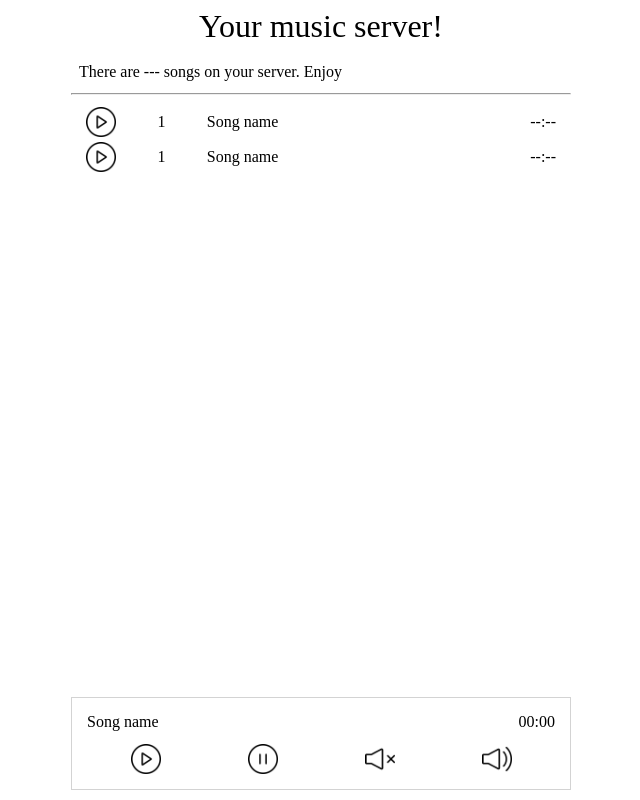
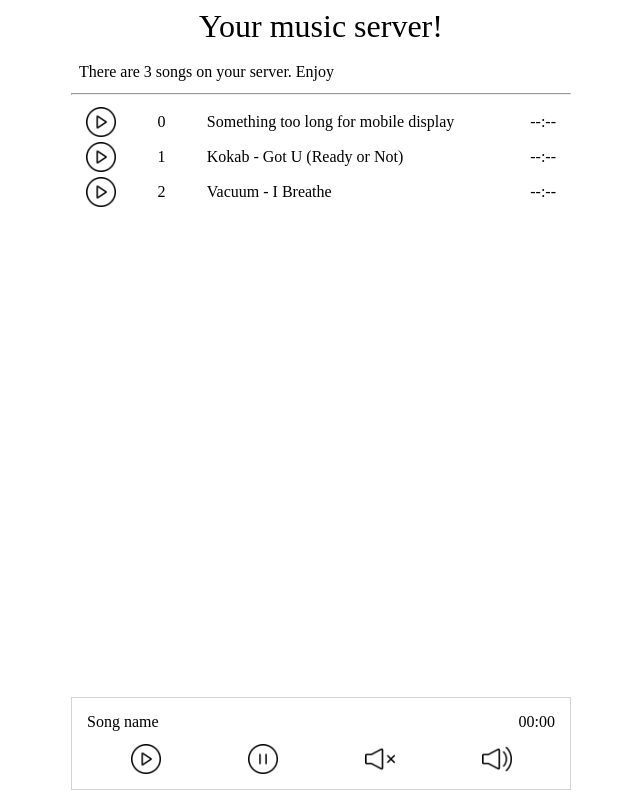
Before and after one commit to roman4i/music-server, a React (Create React App) app: page / in a window 1280 px wide. Shown: the whole page, without its empty margins (319-959 px from the left). Built offline with nearby package versions, Linux system fonts and the light colour scheme.

Commit message:
Added synthetic data (as API), jsx chnged to tsx, addede logic to components

```diff
--- a/package.json
+++ b/package.json
@@ -21,8 +21,7 @@
   "scripts": {
     "start": "react-scripts start",
     "build": "react-scripts build",
-    "test": "react-scripts test",
-    "eject": "react-scripts eject"
+    "local-server": "node server/server.js"
   },
   "eslintConfig": {
     "extends": [
--- a/src/components/App/App.tsx
+++ b/src/components/App/App.tsx
@@ -1,13 +1,23 @@
-import React from 'react';
+import React, { useState, useEffect } from 'react';
 import Head from '../Head/Head';
 import BodyBox from '../BodyBox/BodyBox';
 import PlayerBox from '../PlayerBox/PlayerBox';
 
+const synthData = [{"name":"Something too long for mobile display","link":"Alesso - Falling","id":0},{"name":"Kokab - Got U (Ready or Not)","link":"Kokab - Got U (Ready or Not).mp3","id":1},{"name":"Vacuum - I Breathe","link":"Vacuum - I Breathe.mp3","id":2}]
+
 function App() {
+  const [songsList, setSongsList] = useState(synthData);
+
+//   useEffect(() => {
+//     fetch('http://localhost:3001/getMusicList')
+//       .then(response => response.json())
+//       .then(result => setSongsList(result));
+//   }, []);
+
     return (
         <>
             <Head />
-        <BodyBox />
+            <BodyBox songsList={ songsList } />
             <PlayerBox />
         </>
     );
--- a/src/components/BodyBox/BodyBox.jsx
+++ b/src/components/BodyBox/BodyBox.tsx
@@ -3,12 +3,20 @@ import SongsData from '../SongsData/SongsData';
 import SongsBox from '../SongsBox/SongsBox';
 import './body-box-style.css';
 
-const BodyBox = () => {
+type props = {
+    songsList: {
+        name: string,
+        link: string,
+        id:number,
+    }[]
+}
+
+const BodyBox = ({ songsList }:props) => {
     return(
         <div className='bodyBox'>
-            <SongsData />
+            <SongsData count={ songsList.length } />
             <hr />
-            <SongsBox />
+            <SongsBox songs={ songsList } />
         </div>
     )
 }
--- a/src/components/SongBox/SongBox.jsx
+++ /dev/null
@@ -1,13 +0,0 @@
-import React from 'react';
-import PlayButton from '../buttons/PlayButton/PlayButton';
-import './song-box-style.css';
-
-const SongBox = () => {
-    return(
-        <div className='songBox'>
-            <PlayButton /> <div className='songNumber'>1</div> <div className='songName'>Song name</div> <div>--:--</div>
-        </div>
-    )
-}
-
-export default SongBox;
--- /dev/null
+++ b/src/components/SongBox/SongBox.tsx
@@ -0,0 +1,23 @@
+import React from 'react';
+import PlayButton from '../buttons/PlayButton/PlayButton';
+import './song-box-style.css';
+
+type props = {
+    songName: string,
+    link: string,
+    id: number,
+}
+
+const SongBox = (props:props) => {
+    const { songName, link, id } = props;
+    return(
+        <div className='songBox'>
+            <PlayButton />
+            <div className='songNumber'>{id}</div>
+            <div className='songName'>{songName}</div>
+            <div>--:--</div>
+        </div>
+    )
+}
+
+export default SongBox;
--- a/src/components/SongsBox/SongsBox.jsx
+++ /dev/null
@@ -1,14 +0,0 @@
-import React from 'react';
-import './songs-box-style.css';
-import SongBox from '../SongBox/SongBox';
-
-const SongsBox = () => {
-    return(
-        <div className='songsBox'>
-            <SongBox />
-            <SongBox />
-        </div>
-    )
-}
-
-export default SongsBox;
--- /dev/null
+++ b/src/components/SongsBox/SongsBox.tsx
@@ -0,0 +1,27 @@
+import React from 'react';
+import './songs-box-style.css';
+import SongBox from '../SongBox/SongBox';
+
+type props = {
+    songs: {
+        name: string,
+        link: string,
+        id:number,
+    }[]
+}
+
+const SongsBox = ({ songs }:props) => {
+    const songsArray = songs.map(val => {
+        return(
+            <SongBox songName={val.name} link={val.link} id={val.id} />
+        )
+    })
+
+    return(
+        <div className='songsBox'>
+            { songsArray }
+        </div>
+    )
+}
+
+export default SongsBox;
--- a/src/components/SongsData/SongsData.jsx
+++ b/src/components/SongsData/SongsData.tsx
@@ -1,10 +1,10 @@
 import React from 'react';
 import './songs-data-style.css';
 
-const SongsData = () => {
+const SongsData = ({ count }:{ count: number}) => {
     return(
         <div className='songsDataBox'>
-            There are --- songs on your server. Enjoy
+            There { count > 1 ? 'are' : 'is' } { count } songs on your server. Enjoy
         </div>
     )
 }
```
Lines whose indentation alone changed are shown as unchanged.
